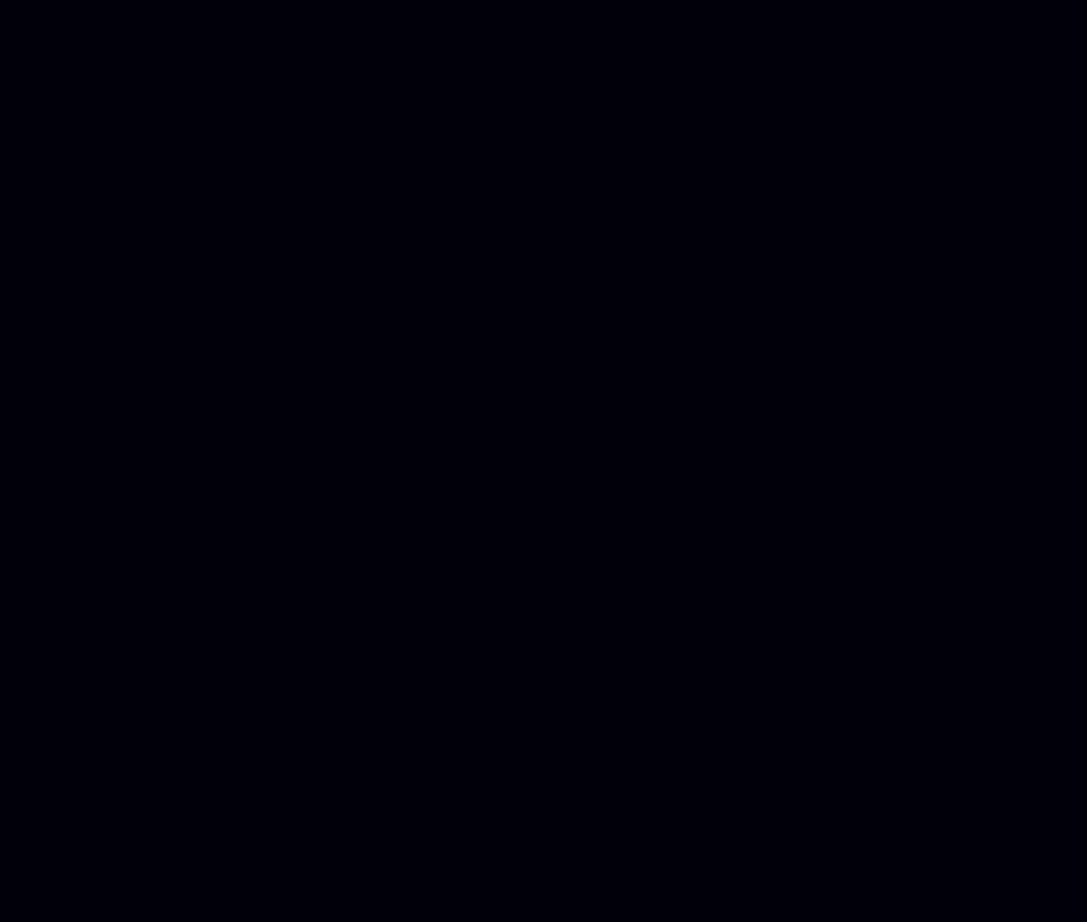
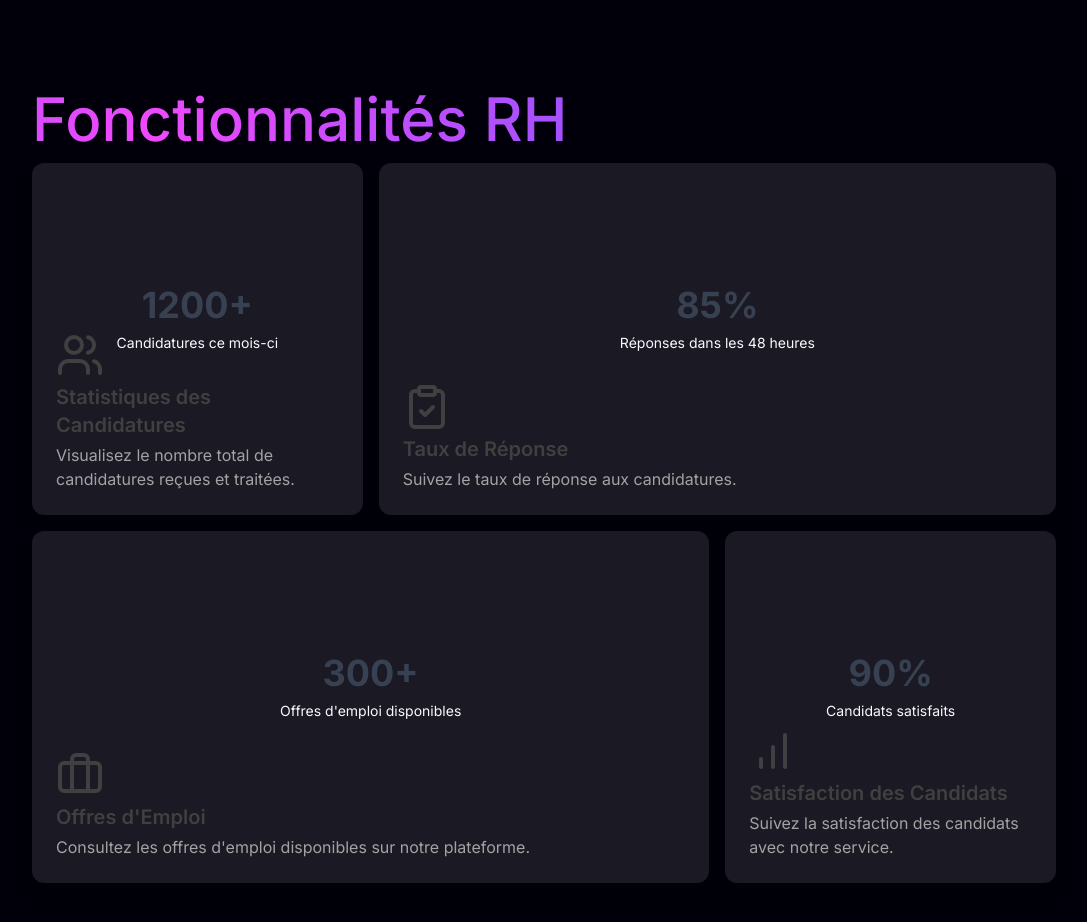
Before and after one commit to Tommm77/RHAI, a Next.js app in the folder front/: page /RH in a window 1280 px wide. Shown: the part 700-1622 px from the top of the page, without its empty margins (96-1183 px from the left). Before the commit the page ends 800 px from the top, so only its background shows below. Built offline with nearby package versions, Linux system fonts and the light colour scheme.

Commit message:
add bento grid to rh page

```diff
--- a/front/components/RH/RHHome.tsx
+++ b/front/components/RH/RHHome.tsx
@@ -1,11 +1,12 @@
 import {Navbar} from "@/components/HomePage/components/Navbar";
 import {CVList} from "@/components/RH/components/CVList";
-
+import {BentoDemo} from "@/components/RH/components/BentoGrid";
 export const RHHome = () => {
     return (
         <div className="h-full w-full">
             <Navbar />
             <CVList />
+            <BentoDemo />
         </div>
     );
 }
--- /dev/null
+++ b/front/components/RH/components/BentoGrid.tsx
@@ -0,0 +1,89 @@
+import { BentoCard, BentoGrid } from "@/components/magicui/bento-grid";
+import {Users, ClipboardCheck, Briefcase, BarChartIcon} from "lucide-react";
+import AnimatedGradientText from "@/components/magicui/animated-gradient-text";
+
+interface Feature {
+    Icon: React.ForwardRefExoticComponent<React.RefAttributes<SVGSVGElement>>;
+    name: string;
+    description: string;
+    href: string;
+    cta: string;
+    className: string;
+    background: React.ReactNode;
+}
+
+const features: Feature[] = [
+    {
+        Icon: Users,
+        name: "Statistiques des Candidatures",
+        description: "Visualisez le nombre total de candidatures reçues et traitées.",
+        href: "/stats/candidatures",
+        cta: "Voir Détails",
+        className: "col-span-3 lg:col-span-1",
+        background: (
+            <div className="absolute -top-5 left-0 right-0 flex flex-col items-center justify-center w-full h-full rounded-lg p-4">
+                <p className="text-4xl font-bold text-gray-700 dark:text-gray-200">1200+</p>
+                <p className="text-sm mt-2 dark:text-gray-200">Candidatures ce mois-ci</p>
+            </div>
+        ),
+    },
+    {
+        Icon: ClipboardCheck,
+        name: "Taux de Réponse",
+        description: "Suivez le taux de réponse aux candidatures.",
+        href: "/stats/reponse",
+        cta: "Voir Détails",
+        className: "col-span-3 lg:col-span-2",
+        background: (
+            <div className="absolute -top-5 left-0 right-0 flex flex-col items-center justify-center w-full h-full rounded-lg p-4">
+                <p className="text-4xl font-bold text-gray-700 dark:text-gray-200">85%</p>
+                <p className="text-sm mt-2 dark:text-gray-200">Réponses dans les 48 heures</p>
+            </div>
+        ),
+    },
+    {
+        Icon: Briefcase,
+        name: "Offres d'Emploi",
+        description: "Consultez les offres d'emploi disponibles sur notre plateforme.",
+        href: "/jobs",
+        cta: "Voir Offres",
+        className: "col-span-3 lg:col-span-2",
+        background: (
+            <div className="absolute -top-5 left-0 right-0 flex flex-col items-center justify-center w-full h-full rounded-lg p-4">
+                <p className="text-4xl font-bold text-gray-700 dark:text-gray-200">300+</p>
+                <p className="text-sm mt-2 dark:text-gray-200">Offres d'emploi disponibles</p>
+            </div>
+        ),
+    },
+    {
+        Icon: BarChartIcon,
+        name: "Satisfaction des Candidats",
+        description: "Suivez la satisfaction des candidats avec notre service.",
+        href: "/stats/satisfaction",
+        cta: "Voir Détails",
+        className: "col-span-3 lg:col-span-1",
+        background: (
+            <div className="absolute -top-5 left-0 right-0 flex flex-col items-center justify-center w-full h-full rounded-lg p-4">
+                <p className="text-4xl font-bold text-gray-700 dark:text-gray-200">90%</p>
+                <p className="text-sm mt-2 dark:text-gray-200">Candidats satisfaits</p>
+            </div>
+        ),
+    },
+];
+
+export function BentoDemo() {
+    return (
+        <div className="max-w-5xl mx-auto mt-40 w-full h-full mb-10">
+            <AnimatedGradientText>
+                <h1 className="animate-gradient bg-gradient-to-r from-[#6157ff] via-[#EE49FD] to-[#6157ff] bg-[length:var(--bg-size)_100%] bg-clip-text text-transparent text-6xl -mt-5 sm:-mt-10 pb-2">
+                    Fonctionnalités RH
+                </h1>
+            </AnimatedGradientText>
+            <BentoGrid className="">
+                {features.map((feature, idx) => (
+                    <BentoCard key={idx} {...feature} />
+                ))}
+            </BentoGrid>
+        </div>
+    );
+}
```
